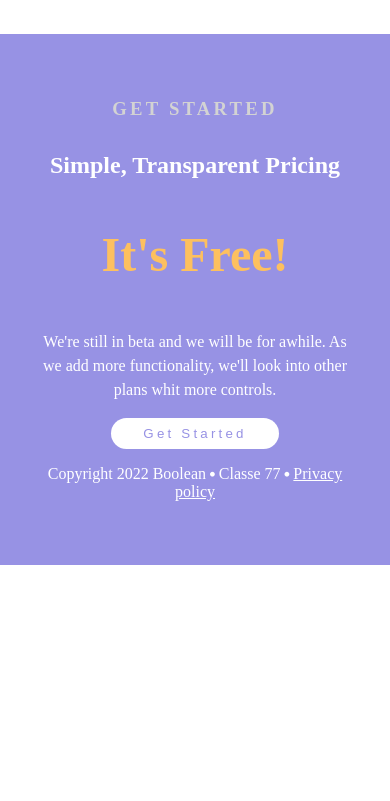
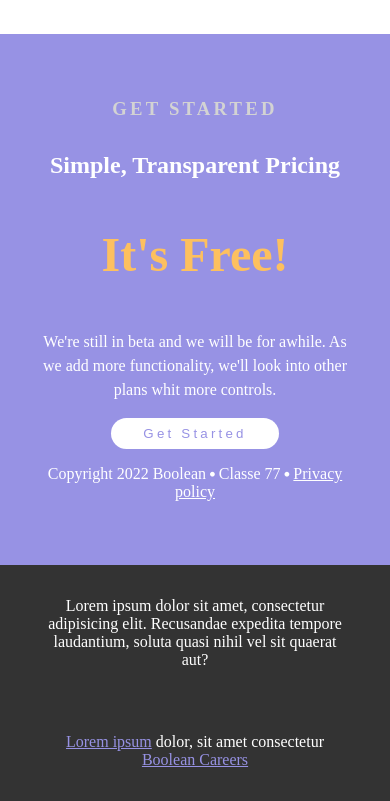
Before and after one commit to mecarm/htmlcss-responsive-layout, a plain HTML site: page index.html in a window 390 px wide. Shown: the part 8335-9136 px from the top of the page. Before the commit the page ends 8900 px from the top, so only its background shows below. Drawn offline with Linux system fonts and the light colour scheme.

Commit message:
Footer section (mobile first)

```diff
--- a/assets/css/style.css
+++ b/assets/css/style.css
@@ -231,7 +231,6 @@ header{
 
 .img-cont{
     color: #9792E4;
-    pa
 }
 
 #reference{
@@ -317,6 +316,28 @@ header{
     vertical-align: middle;
 }
 
+/* Footer section */
+footer{
+    background-color: #333333;
+    color: white;
+    text-align: center;
+}
+
+.footer-container{
+    width: 80%;
+    margin: 0 auto;
+}
+
+.footer-container > p,
+.footer-container > div{
+    padding: 2rem 0;
+}
+
+.footer-container > div > a{
+    color: #9792E4;
+}
+
+
 
 /* @media screen and (min-width: 480px) and (max-width: 768px) {
 
--- a/index.html
+++ b/index.html
@@ -185,5 +185,13 @@
             <div>Copyright 2022 Boolean <i class="fa-solid fa-circle"></i> Classe 77 <i class="fa-solid fa-circle"></i> <a href="#get-started">Privacy policy</a> </div>
         </div>
     </section>
+
+    <footer>
+        <div class="footer-container">
+            <p>Lorem ipsum dolor sit amet, consectetur adipisicing elit. Recusandae expedita tempore laudantium, soluta quasi nihil vel sit quaerat aut? </p>
+
+            <div><a href=""> Lorem ipsum</a> dolor, sit amet consectetur <a href="">Boolean Careers</a></div>
+        </div>
+    </footer>
 </body>
 </html>
```
